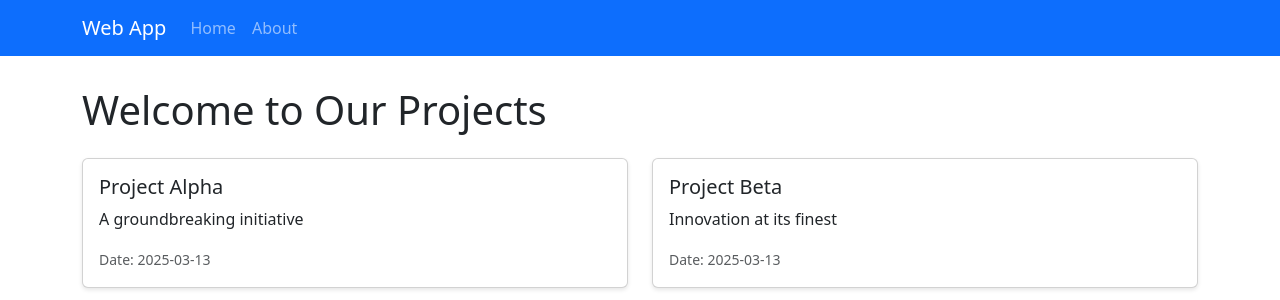
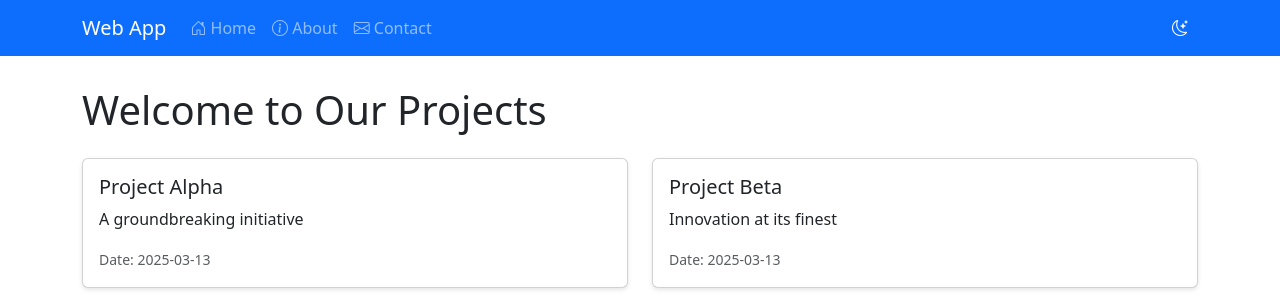
Before and after one commit to Eman13114/Devops_semester_project, a Flask app: page / in a window 1280 px wide. Shown: the top 300 px of the page. Run offline with Flask 3, Linux system fonts and the light colour scheme; some libraries are stand-ins or nearby versions.

```diff
--- a/templates/base.html
+++ b/templates/base.html
@@ -1,17 +1,35 @@
 <!DOCTYPE html>
-<html lang="en">
+<html lang="en" data-bs-theme="light">
 <head>
     <meta charset="UTF-8">
     <meta name="viewport" content="width=device-width, initial-scale=1.0">
     <title>Web App</title>
     <link href="https://cdn.jsdelivr.net/npm/bootstrap@5.3.0/dist/css/bootstrap.min.css" rel="stylesheet">
+    <link rel="stylesheet" href="https://cdn.jsdelivr.net/npm/bootstrap-icons@1.7.2/font/bootstrap-icons.css">
     <style>
         .card {
             margin-bottom: 20px;
             box-shadow: 0 2px 4px rgba(0,0,0,0.1);
+            transition: transform 0.2s;
+        }
+        .card:hover {
+            transform: translateY(-5px);
         }
         .navbar {
             margin-bottom: 30px;
+        }
+        .search-bar {
+            max-width: 300px;
+        }
+        [data-bs-theme="dark"] .card {
+            background-color: #2b3035;
+            border-color: #373b3e;
+        }
+        .theme-toggle {
+            cursor: pointer;
+            padding: 5px 10px;
+            border-radius: 20px;
+            margin-left: 15px;
         }
     </style>
 </head>
@@ -23,22 +41,59 @@
                 <span class="navbar-toggler-icon"></span>
             </button>
             <div class="collapse navbar-collapse" id="navbarNav">
-                <ul class="navbar-nav">
+                <ul class="navbar-nav me-auto">
                     <li class="nav-item">
-                        <a class="nav-link" href="/">Home</a>
+                        <a class="nav-link" href="/"><i class="bi bi-house-door"></i> Home</a>
                     </li>
                     <li class="nav-item">
-                        <a class="nav-link" href="/about">About</a>
+                        <a class="nav-link" href="/about"><i class="bi bi-info-circle"></i> About</a>
+                    </li>
+                    <li class="nav-item">
+                        <a class="nav-link" href="/contact"><i class="bi bi-envelope"></i> Contact</a>
                     </li>
                 </ul>
+                <div class="d-flex align-items-center">
+                    <div class="theme-toggle text-white" onclick="toggleTheme()">
+                        <i class="bi bi-moon-stars"></i>
+                    </div>
+                </div>
             </div>
         </div>
     </nav>
 
     <div class="container">
+        {% with messages = get_flashed_messages(with_categories=true) %}
+            {% if messages %}
+                {% for category, message in messages %}
+                    <div class="alert alert-{{ category if category != 'error' else 'danger' }} alert-dismissible fade show" role="alert">
+                        {{ message }}
+                        <button type="button" class="btn-close" data-bs-dismiss="alert" aria-label="Close"></button>
+                    </div>
+                {% endfor %}
+            {% endif %}
+        {% endwith %}
         {% block content %}{% endblock %}
     </div>
 
     <script src="https://cdn.jsdelivr.net/npm/bootstrap@5.3.0/dist/js/bootstrap.bundle.min.js"></script>
+    <script>
+        function toggleTheme() {
+            const html = document.documentElement;
+            const currentTheme = html.getAttribute('data-bs-theme');
+            const newTheme = currentTheme === 'dark' ? 'light' : 'dark';
+            html.setAttribute('data-bs-theme', newTheme);
+
+            const icon = document.querySelector('.theme-toggle i');
+            icon.className = newTheme === 'dark' ? 'bi bi-sun' : 'bi bi-moon-stars';
+
+            fetch('/toggle-theme', {
+                method: 'POST',
+                headers: {
+                    'Content-Type': 'application/json',
+                },
+                body: JSON.stringify({ theme: newTheme })
+            });
+        }
+    </script>
 </body>
 </html>
```
